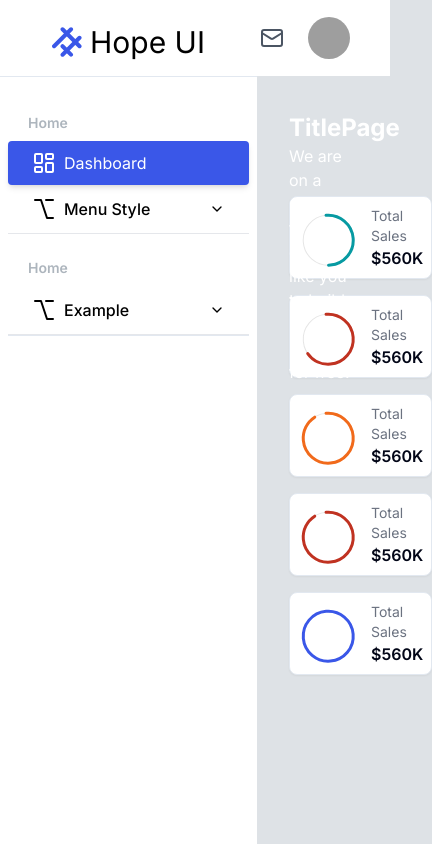
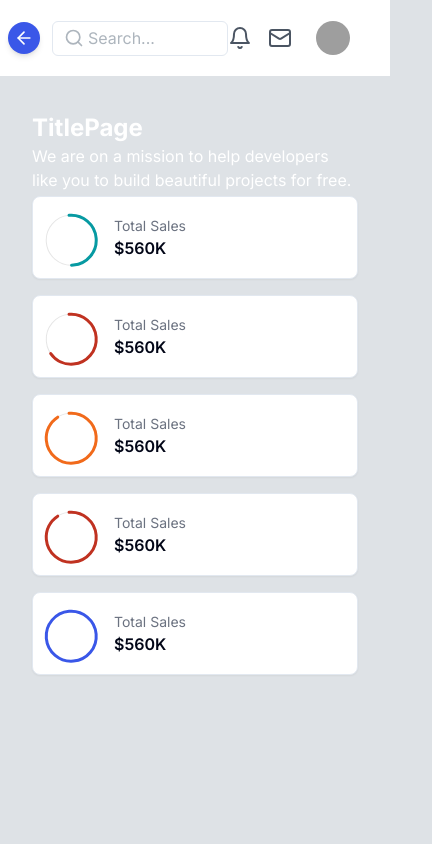
Before and after one commit to saefulbarkah/hope-ui-next, a Next.js app: page / in a window 390 px wide. Shown: the whole page, 432 px wide, since content can reach past the window. Built offline with nearby package versions, Linux system fonts and the light colour scheme; grey boxes are pictures that could not be loaded.

Commit message:
chore(layout): switch animation layout using framer motion

```diff
--- a/package.json
+++ b/package.json
@@ -24,6 +24,7 @@
     "sharp": "^0.33.2",
     "tailwind-merge": "^2.2.1",
     "tailwindcss-animate": "^1.0.7",
+    "use-debounce": "^10.0.0",
     "zustand": "^4.5.0"
   },
   "devDependencies": {
--- a/src/components/layout.tsx
+++ b/src/components/layout.tsx
@@ -1,3 +1,4 @@
+/* eslint-disable react-hooks/exhaustive-deps */
 "use client";
 import { useLayout } from "@/hooks/use-layout";
 import { useLayoutStore } from "@/store/layout";
@@ -5,6 +6,9 @@ import React, { PropsWithChildren, useEffect } from "react";
 import { Navbar } from "./navbar";
 import { Sidebar } from "./sidebar";
 import { cn } from "@/lib/utils";
+import { motion, Variants } from "framer-motion";
+import { useMediaQuery } from "@/hooks/use-media-query";
+import { LoadingPage } from "./loader/loading-page";
 
 export const MainContent = ({
   children,
@@ -19,26 +23,36 @@ export const MainContent = ({
 };
 
 export default function Layout({ children }: PropsWithChildren) {
-  const layoutState = useLayoutStore((state) => state);
-  const { size } = useLayout();
+  const { sidebarOpen, screentype } = useLayoutStore((state) => state);
 
-  // resize by screen
-  useEffect(() => {
-    if (size === "MOBILE") {
-      return layoutState.setSidebarOpen(false);
-    }
-    return layoutState.setSidebarOpen(true);
-    // eslint-disable-next-line react-hooks/exhaustive-deps
-  }, [size]);
+  const layoutVariant: Variants = {
+    open:
+      screentype === "DESKTOP"
+        ? {
+            marginLeft: "257px",
+          }
+        : {
+            marginLeft: 0,
+          },
+  };
+
   return (
-    <div>
+    <LoadingPage>
       <Navbar />
       <Sidebar />
-      <div
-        className={`transition-[margin] motion-reduce:transition-none ${layoutState.sidebarOpen && "ml-[257px]"} mt-[76px]`}
+      <motion.div
+        initial={false}
+        animate={sidebarOpen ? "open" : { marginLeft: 0 }}
+        transition={{
+          bounce: 0,
+          type: "spring",
+          duration: 0.5,
+        }}
+        variants={layoutVariant}
+        className={`mt-[76px]`}
       >
         {children}
-      </div>
-    </div>
+      </motion.div>
+    </LoadingPage>
   );
 }
--- /dev/null
+++ b/src/components/loader/loading-page.tsx
@@ -0,0 +1,49 @@
+"use client";
+import { useLayout } from "@/hooks/use-layout";
+import { useLayoutStore } from "@/store/layout";
+import { AnimatePresence, motion } from "framer-motion";
+import { Loader2 } from "lucide-react";
+import React, { useEffect, useState } from "react";
+import { useDebounce } from "use-debounce";
+
+export const LoadingPage = ({ children }: React.PropsWithChildren) => {
+  const [loading, setLoading] = useState(true);
+  const [isRender] = useDebounce(loading, 500);
+  const { setSidebarOpen } = useLayoutStore((state) => state);
+
+  const { size } = useLayout();
+  // resize by screen
+  useEffect(() => {
+    if (size === "MOBILE") {
+      return setSidebarOpen(false);
+    }
+    return setSidebarOpen(true);
+    // eslint-disable-next-line react-hooks/exhaustive-deps
+  }, [size]);
+
+  useEffect(() => {
+    setLoading(false);
+  }, []);
+
+  return (
+    <div>
+      <AnimatePresence>
+        {isRender ? (
+          <motion.div
+            key="page-loading"
+            initial={{ opacity: 1 }}
+            animate={{ opacity: 1 }}
+            exit={{ opacity: 0 }}
+            className="fixed inset-0 z-[999999] bg-white"
+          >
+            <div className="flex h-full w-full items-center justify-center">
+              <Loader2 className="h-14 w-14 animate-spin text-primary" />
+            </div>
+          </motion.div>
+        ) : (
+          <div className="relative">{children}</div>
+        )}
+      </AnimatePresence>
+    </div>
+  );
+};
--- a/src/components/navbar/Navbar.tsx
+++ b/src/components/navbar/Navbar.tsx
@@ -7,35 +7,78 @@ import NotificationMenu from "./menus/notification-menu";
 import { Button } from "../ui/button";
 import { ArrowLeft } from "lucide-react";
 import { useLayoutStore } from "@/store/layout";
-import { cn } from "@/lib/utils";
+import { Variants, motion } from "framer-motion";
 
 export const Navbar = () => {
-  const layout = useLayoutStore((state) => state);
+  const { sidebarOpen, screentype, toggleSidebar } = useLayoutStore(
+    (state) => state,
+  );
+  const navbarVariant: Variants = {
+    open:
+      screentype === "DESKTOP"
+        ? {
+            marginLeft: "257px",
+          }
+        : {
+            marginLeft: 0,
+          },
+    close: { marginLeft: 0 },
+  };
+
+  const openMenuVariant: Variants = {
+    open:
+      screentype === "DESKTOP" ? { translateX: "-28px" } : { translateX: 0 },
+    close: screentype === "DESKTOP" ? { translateX: 0 } : { translateX: 0 },
+  };
 
   return (
-    <div
-      className={cn(
-        `fixed inset-x-0 top-0 z-50 bg-white transition-[margin] ease-in-out motion-reduce:transition-none`,
-        `${layout.sidebarOpen ? "ml-0 lg:ml-[257px]" : "ml-0"}`,
-      )}
+    <motion.div
+      initial={
+        screentype === "MOBILE"
+          ? {
+              marginLeft: 0,
+            }
+          : {
+              marginLeft: "257px",
+            }
+      }
+      animate={sidebarOpen ? "open" : "close"}
+      variants={navbarVariant}
+      transition={{
+        bounce: 0,
+        type: "spring",
+        duration: 0.5,
+      }}
+      className={"fixed inset-x-0 top-0 z-50 bg-white ease-in-out"}
     >
       <div className="relative flex h-[76px] items-center justify-between px-8 py-4">
-        <div
-          className={cn(
-            `absolute left-2 z-50 transition motion-reduce:transition-none`,
-            `${layout.sidebarOpen ? "-translate-x-7" : "translate-x-0"}`,
-          )}
+        <motion.div
+          variants={openMenuVariant}
+          initial={
+            screentype === "MOBILE"
+              ? {
+                  translateX: 0,
+                }
+              : {
+                  translateX: "-28px",
+                }
+          }
+          animate={sidebarOpen ? "open" : "close"}
+          transition={{
+            bounce: 0,
+            type: "spring",
+            duration: 0.5,
+          }}
+          className={`absolute left-2 z-50`}
         >
           <Button
             size={"icon"}
             className="h-8 w-8 rounded-full"
-            onClick={() => layout.toggleSidebar()}
+            onClick={() => toggleSidebar()}
           >
-            <ArrowLeft
-              className={`${!layout.sidebarOpen && "rotate-180"} h-5 w-5`}
-            />
+            <ArrowLeft className={`h-5 w-5`} />
           </Button>
-        </div>
+        </motion.div>
         <SearchMenu />
         <div className="flex items-center gap-4">
           <NotificationMenu />
@@ -43,6 +86,6 @@ export const Navbar = () => {
           <UserMenu />
         </div>
       </div>
-    </div>
+    </motion.div>
   );
 };
--- a/src/components/navbar/menus/search-menu.tsx
+++ b/src/components/navbar/menus/search-menu.tsx
@@ -1,15 +1,10 @@
 import { Input } from "@/components/ui/input";
-import { useLayoutStore } from "@/store/layout";
 import { Search } from "lucide-react";
 import React from "react";
 
 export default function SearchMenu() {
-  const layout = useLayoutStore((state) => state);
-
   return (
-    <div
-      className={`relative w-48 transition motion-reduce:transition-none ${layout.sidebarOpen ? "" : "ml-5"}`}
-    >
+    <div className={`relative ml-5 w-48`}>
       <Input placeholder="" className="peer h-full py-2 pl-9 lg:w-[275px]" />
       <label className="pointer-events-none absolute inset-y-0 hidden translate-x-9 items-center text-base text-[#ADB5BD] peer-placeholder-shown:flex">
         Search...
--- a/src/components/sidebar/sidebar.tsx
+++ b/src/components/sidebar/sidebar.tsx
@@ -13,7 +13,7 @@ import {
 } from "@/components/ui/accordion";
 import { cn } from "@/lib/utils";
 import { useLayoutStore } from "@/store/layout";
-import { useLayout } from "@/hooks/use-layout";
+import { AnimatePresence, Variants, motion } from "framer-motion";
 
 type menu = {
   pageTitle: string;
@@ -81,14 +81,29 @@ const menus: menu[] = [
 ];
 
 export const Sidebar = () => {
-  const isOpen = useLayoutStore((state) => state.sidebarOpen);
+  const { sidebarOpen, setSidebarOpen } = useLayoutStore((state) => state);
+
+  const sidebarVariant: Variants = {
+    open: {
+      translateX: 0,
+    },
+    close: {
+      translateX: "-100%",
+    },
+  };
 
   return (
-    <div
-      className={cn(
-        `fixed bottom-0 left-0 top-0 z-50 w-[257px] bg-white transition ease-in-out motion-reduce:transition-none lg:z-10`,
-        `${isOpen ? "translate-x-0" : "-translate-x-full"}`,
-      )}
+    <div className="relative">
+      <motion.div
+        initial={false}
+        animate={sidebarOpen ? "open" : "close"}
+        transition={{
+          bounce: 0,
+          type: "spring",
+          duration: 0.5,
+        }}
+        variants={sidebarVariant}
+        className={`fixed bottom-0 left-0 top-0 z-[60] w-[257px] bg-white ease-in-out lg:z-10`}
       >
         <div className="relative flex items-center justify-center gap-2 px-8 pb-4 pt-6">
           <Logo />
@@ -125,6 +140,18 @@ export const Sidebar = () => {
           })}
           <Separator />
         </div>
+      </motion.div>
+      <AnimatePresence>
+        {sidebarOpen && (
+          <motion.div
+            initial={{ opacity: 0 }}
+            animate={{ opacity: 1 }}
+            exit={{ opacity: 0 }}
+            className="fixed inset-0 z-[50] block cursor-pointer bg-black/20 backdrop-blur-sm lg:hidden"
+            onClick={() => setSidebarOpen(false)}
+          />
+        )}
+      </AnimatePresence>
     </div>
   );
 };
--- a/src/hooks/use-layout.tsx
+++ b/src/hooks/use-layout.tsx
@@ -1,15 +1,15 @@
-import { useEffect, useState } from "react";
-
-type DEVICES = "MOBILE" | "DESKTOP";
+import { useLayoutStore } from "@/store/layout";
+import { useEffect } from "react";
 
 export const useLayout = () => {
-  const [size, setSize] = useState<DEVICES>("DESKTOP");
+  const { screentype, setScreenType } = useLayoutStore((state) => state);
+
   const deviceChecking = () => {
     const width = window.innerWidth;
     if (width <= 1024) {
-      return setSize("MOBILE");
+      return setScreenType("MOBILE");
     }
-    setSize("DESKTOP");
+    setScreenType("DESKTOP");
   };
 
   useEffect(() => {
@@ -19,5 +19,10 @@ export const useLayout = () => {
     };
   });
 
-  return { size };
+  useEffect(() => {
+    deviceChecking();
+    // eslint-disable-next-line react-hooks/exhaustive-deps
+  }, []);
+
+  return { size: screentype };
 };
--- /dev/null
+++ b/src/hooks/use-media-query.tsx
@@ -0,0 +1,41 @@
+import { useEffect, useState } from "react";
+
+const getMatches = (query: string): boolean => {
+  // Prevents SSR issues
+  if (typeof window !== "undefined") {
+    return window.matchMedia(query).matches;
+  }
+  return false;
+};
+
+export function useMediaQuery(query: string): boolean {
+  const [matches, setMatches] = useState<boolean>(getMatches(query));
+
+  useEffect(() => {
+    function handleChange() {
+      setMatches(getMatches(query));
+    }
+
+    const matchMedia = window.matchMedia(query);
+
+    // Triggered at the first client-side load and if query changes
+    handleChange();
+
+    // Use deprecated `addListener` and `removeListener` to support Safari < 14 (#135)
+    if (matchMedia.addListener) {
+      matchMedia.addListener(handleChange);
+    } else {
+      matchMedia.addEventListener("change", handleChange);
+    }
+
+    return () => {
+      if (matchMedia.removeListener) {
+        matchMedia.removeListener(handleChange);
+      } else {
+        matchMedia.removeEventListener("change", handleChange);
+      }
+    };
+  }, [query]);
+
+  return matches;
+}
--- a/src/store/layout.ts
+++ b/src/store/layout.ts
@@ -1,15 +1,20 @@
 import { create } from "zustand";
+export type DEVICE_TYPE = "MOBILE" | "DESKTOP";
 
 type State = {
   sidebarOpen: boolean;
+  screentype: DEVICE_TYPE;
 };
 type Action = {
   setSidebarOpen: (val: State["sidebarOpen"]) => void;
   toggleSidebar: () => void;
+  setScreenType: (val: DEVICE_TYPE) => void;
 };
 
 export const useLayoutStore = create<State & Action>((set) => ({
   sidebarOpen: true,
+  screentype: "DESKTOP",
+  setScreenType: (val) => set({ screentype: val }),
   setSidebarOpen: (val) => set({ sidebarOpen: val }),
   toggleSidebar: () => set((state) => ({ sidebarOpen: !state.sidebarOpen })),
 }));
```
Also changed, not shown: 1 other file (tests, documents, lock files or other folders). Lines whose indentation alone changed are shown as unchanged.
